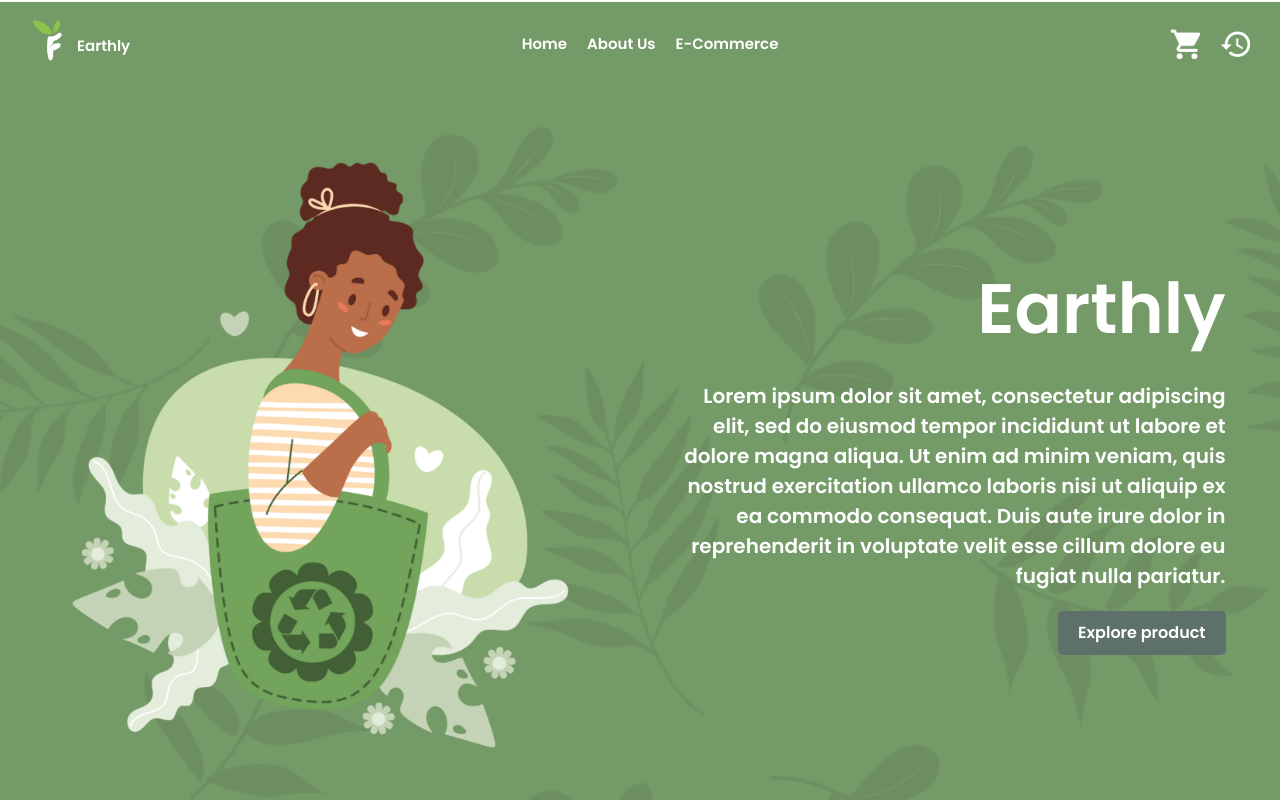
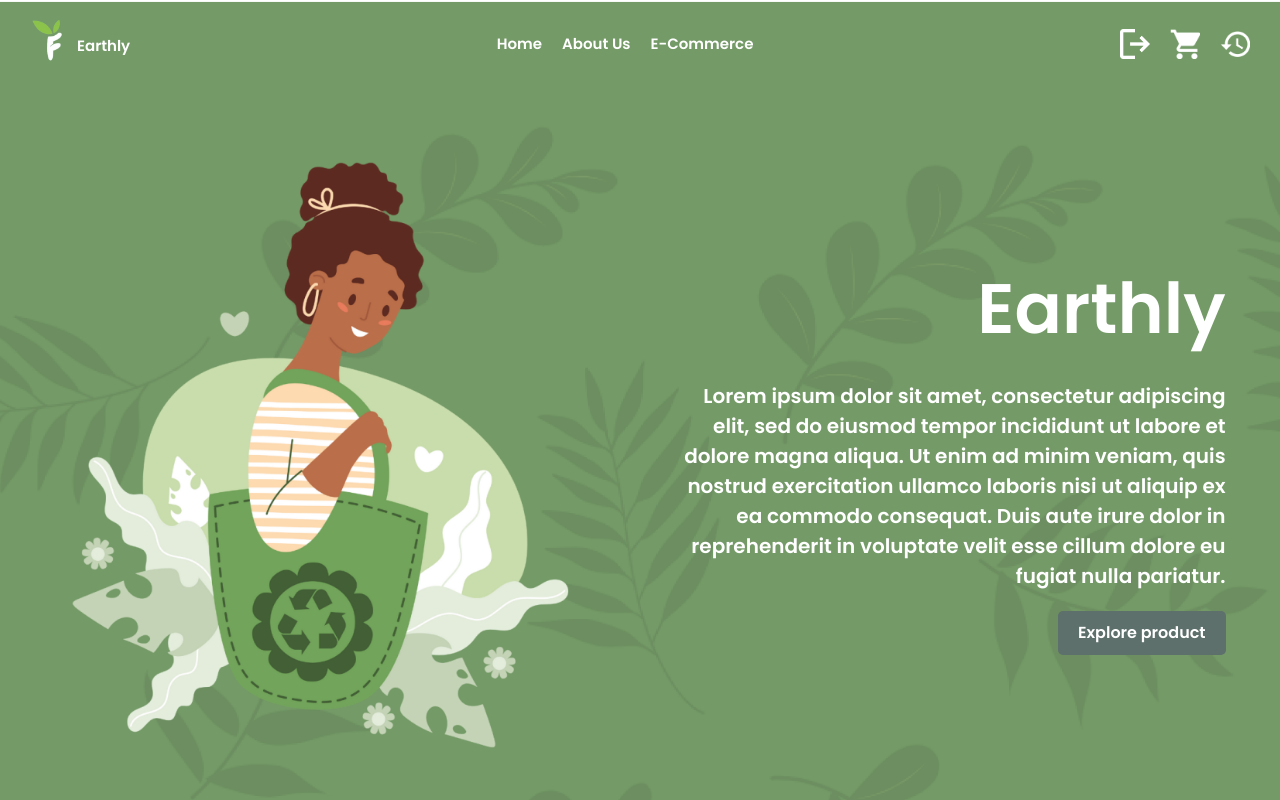
Before and after one commit to pandutria/Earthly, a React (Vite) app in the folder frontend/: page /main/customer in a window 1280 px wide. Shown: the top 800 px of the page. Built offline with nearby package versions, Linux system fonts and the light colour scheme; no server answers; a web font is replaced by a local one.

Commit message:
first commit

```diff
--- a/frontend/src/components/NavBar/Navbar.jsx
+++ b/frontend/src/components/NavBar/Navbar.jsx
@@ -2,6 +2,7 @@
     import "./Navbar.css"
     import Logo from "../../assets/images/logo.png";
     import Cart from "../../assets/images/cart.png";
+    import Logout from "../../assets/images/image.png";
     import History from "../../assets/images/history.png";
     import { useNavigate } from "react-router-dom";
 
@@ -10,6 +11,10 @@
 
         const navigateToCart = () => {
             navigate("/main/customer/cart")
+        }
+
+        const navigateToLog = () => {
+            navigate("/")
         }
 
         const navigateToHistory = () => {
@@ -30,6 +35,7 @@
                     </ul>
                 </div>
                 <div className="transaction-container">
+                    <img src={Logout} alt="" onClick={navigateToLog} />
                     <img src={Cart} alt="" onClick={navigateToCart} />
                     <img src={History} alt=""  onClick={navigateToHistory}/>
                 </div>
```
Also changed, not shown: frontend/src/assets/images/image.png (added).
